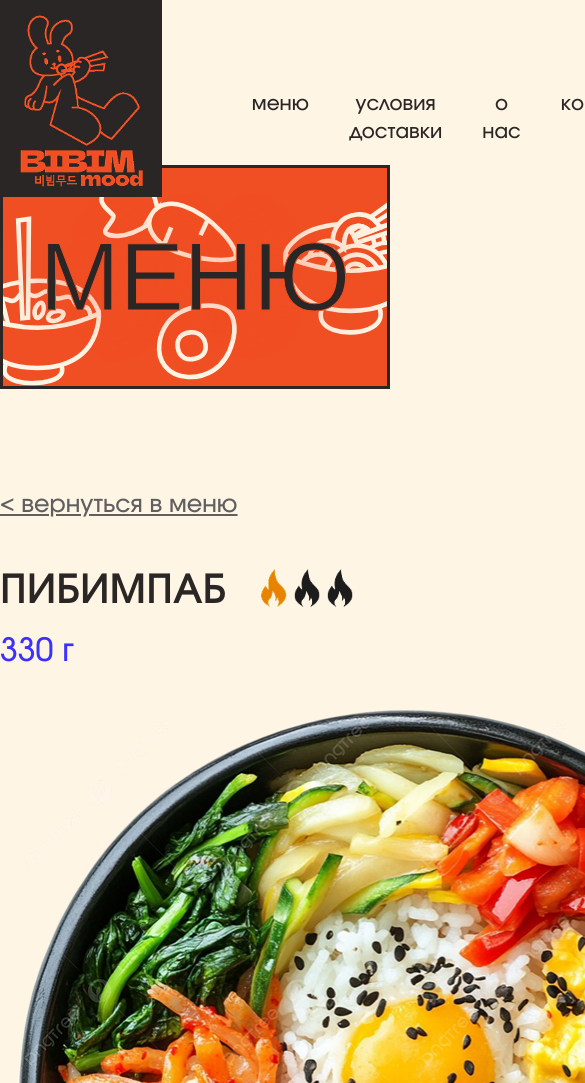
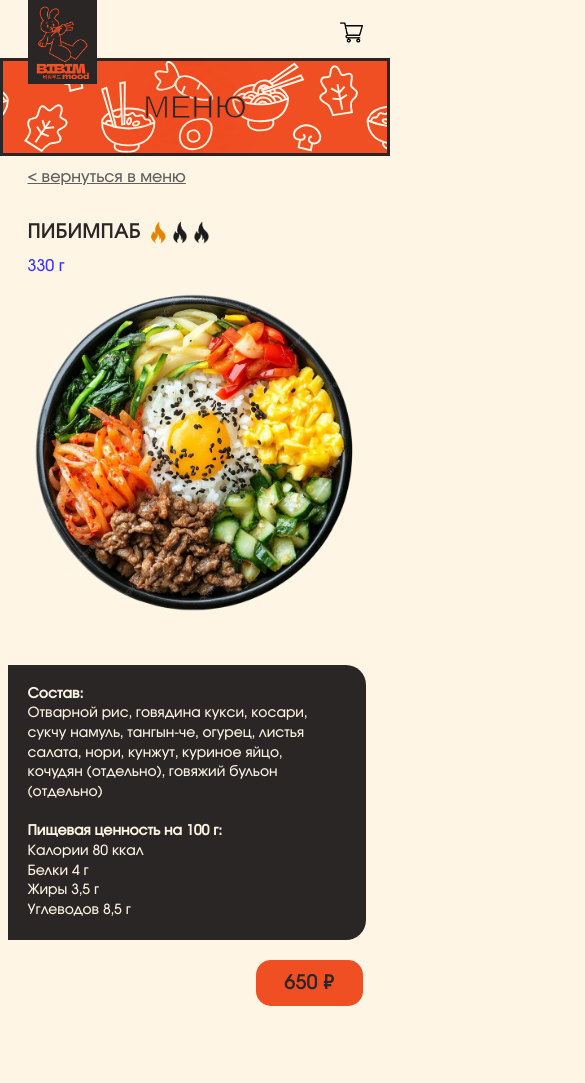
Before and after one commit to mnbvcxzzl/bibim_mood_pc, a plain HTML site: page menu_2.html in a window 390 px wide. Shown: the top 1083 px of the page, 585 px wide, since content can reach past the window. Drawn offline with Linux system fonts and the light colour scheme; a web font is replaced by a local one.

Commit message:
Update menu_2.html

```diff
--- a/menu_2.html
+++ b/menu_2.html
@@ -2,6 +2,7 @@
 <html lang="ru">
 <head>
     <meta charset="UTF-8">
+    <meta name="viewport" content="width=device-width, initial-scale=1.0">
     <title>Пибимпаб - Bibim Mood</title>
     <style>
         @font-face {
@@ -21,9 +22,10 @@
             src: url('assets/Involve-Bold.ttf');
         }
         @font-face {
-      font-family: 'Dela Gothic One';
-      src: url('assets/DelaGothicOne-Regular.ttf')
-	}
+            font-family: 'Dela Gothic One';
+            src: url('assets/DelaGothicOne-Regular.ttf');
+        }
+
         * {
             margin: 0;
             padding: 0;
@@ -166,7 +168,7 @@
             display: flex;
             gap: 7px;
             margin-left: 35px;
-			margin-bottom: 45px;
+            margin-bottom: 45px;
         }
         .fire-icon {
             height: 40px;
@@ -217,7 +219,152 @@
         }
         .price-button:hover {
             background-color: #3A31FE;
-			color: #FFF5E5;
+            color: #FFF5E5;
+        }
+        .back-to-main {
+            display: none;
+        }
+
+        /* Mobile Styles */
+        @media (max-width: 480px) {
+            .no-hover {
+                margin-top: 0px !important;
+                padding: 0px !important;
+            }
+            .middle-navigation nav ul {
+                display: flex;
+                justify-content: space-between;
+                align-items: center;
+                margin-top: 0px;
+                padding: 0px 20px;
+            }
+            .middle-navigation nav ul li:not(.no-hover) {
+                display: none;
+            }
+            .middle-navigation nav ul li.no-hover {
+                padding: 0;
+                margin: 0;
+            }
+            .middle-navigation nav ul li.no-hover:first-child a img {
+                height: 84px;
+            }
+            .middle-navigation nav ul li.no-hover:last-child a img {
+                height: 23px;
+            }
+            .hero {
+                height: 98px;
+                margin-top: -34px !important;
+            }
+            .hero-h1 {
+                font-size: 32px;
+                width: auto;
+                padding: 0 20px;
+            }
+            .imgcart {
+                margin-bottom: 20px;
+            }
+            .container1, .container3 {
+                max-width: 375px;
+				margin-top: 0px !important;
+            }
+            .container2 {
+                max-width: 335px;
+				margin-top: 0px !important;
+            }
+            .back-to-menu {
+                display: block;
+                font-size: 16px;
+                color: #5F5F5F;
+                font-family: 'Involve-Medium';
+                margin-bottom: 30px;
+				margin-top: 10px !important;
+            }
+            .dish-header {
+                gap: 10px;
+                margin-bottom: 9px;
+            }
+            .dish-header h2 {
+                font-size: 20px !important;
+                font-family: 'Involve-SemiBold';
+                color: #2A2625;
+				margin-bottom: 0px !important;
+            }
+            .fire-icons {
+                margin-left: 0;
+				margin-bottom: 0px !important;
+            }
+            .fire-icon {
+                height: 23px;
+            }
+            .dish-weight {
+                font-size: 16px;
+                font-family: 'Involve-Medium';
+                margin: 0 0 10px 0;
+                color: #3A31FE;
+            }
+            .dish-image {
+                width: 337px;
+                height: 337px;
+                margin: 0 auto 40px;
+            }
+            .container3 {
+                flex-direction: column;
+                align-items: center;
+                margin-top: 0;
+            }
+            .info-block {
+                width: 358px;
+                padding: 20px 30px 20px 20px;
+                border-radius: 0 20px 20px 0;
+                margin-bottom: 20px;
+            }
+            .info-content {
+                flex-direction: column;
+                gap: 20px;
+            }
+            .info-column, .nutrition-column {
+                width: 100%;
+				font-size: 14px;
+                font-family: 'Involve-Medium';
+            }
+            .info-block strong, .info-block p {
+                font-size: 14px;
+                font-family: 'Involve-Medium';
+                color: #FFF5E5;
+            }
+            .price-button {
+                font-size: 20px;
+                padding: 9.5px 28px;
+                background-color: #F04F24;
+                color: #2A2625;
+                font-family: 'Involve-SemiBold';
+                align-self: flex-end;
+				margin-right: 20px;
+            }
+            .footer {
+                padding-bottom: 65px !important;
+                padding-top: 35px;
+                margin-top: 80px !important;
+                height: auto !important;
+            }
+            .footer-social-icons {
+                gap: 10px;
+                margin-bottom: 20px !important;
+            }
+            .social-icon img {
+                height: 38px;
+            }
+            .footer-text {
+                width: auto;
+                font-size: 12px;
+                color: #2A2625;
+                font-family: 'Involve-Medium';
+            }
+            .footer .container2 p {
+                font-size: 12px;
+                color: #2A2625;
+                font-family: 'Involve-Medium';
+            }
         }
     </style>
 </head>
@@ -235,7 +382,7 @@
                     <li><a href="contacts.html">контакты</a></li>
                     <li><a href="K-culture.html">k-culture</a></li>
                     <li class="no-hover" style="padding-left: 40px;">
-                        <a href="cart.html"><img src="assets/cart.png" alt="Корзина"></a>
+                        <a href="cart.html"><img src="assets/cart.png" alt="Корзина" class="imgcart"></a>
                     </li>
                 </ul>
             </nav>
@@ -248,7 +395,7 @@
     </section>
 
     <div class="container2" style="margin-top: 100px;">
-        <a href="menu.html" class="back-to-menu">&lt; вернуться в меню</a>
+        <a href="menu.html" class="back-to-menu">< вернуться в меню</a>
         <div class="dish-header">
             <h2 style="font-size: 40px;">ПИБИМПАБ</h2>
             <div class="fire-icons">
```
